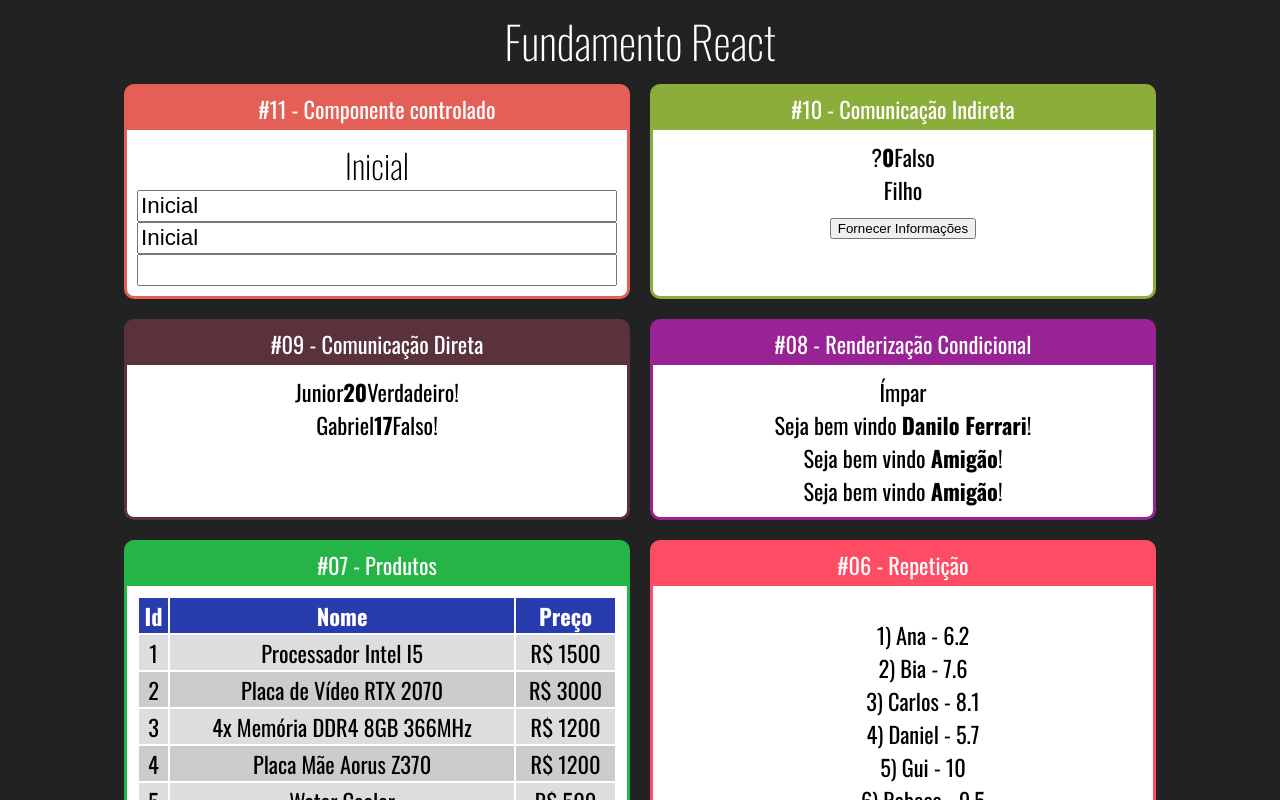
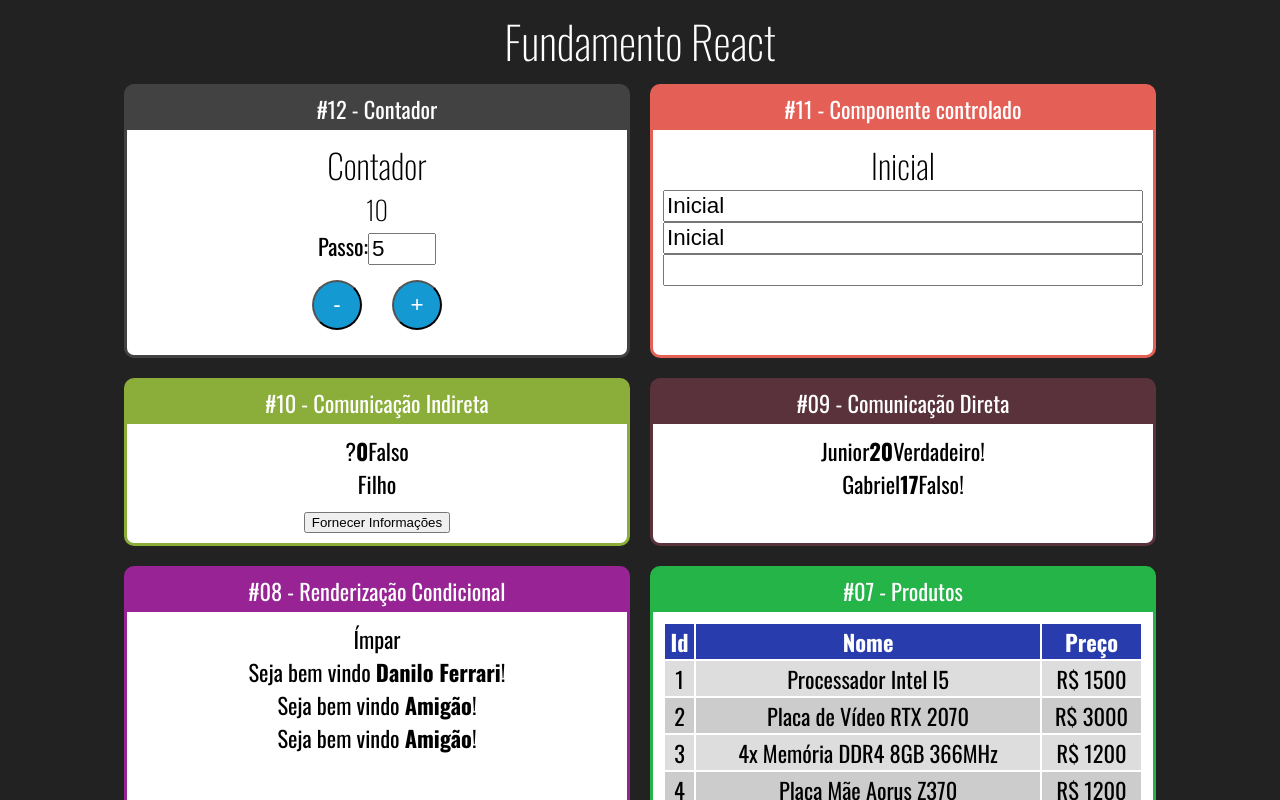
Before and after one commit to DevDaniloFerrari/fundamentos-react, a React (Create React App) app: page / in a window 1280 px wide. Shown: the top 800 px of the page. Built offline with nearby package versions, Linux system fonts and the light colour scheme.

Commit message:
criando componente de classe

```diff
--- a/src/App.jsx
+++ b/src/App.jsx
@@ -15,12 +15,17 @@
 import DiretaPai from './components/comunicacao/DiretaPai';
 import IndiretaPai from './components/comunicacao/IndiretaPai';
 import Input from './components/formulario/Input';
+import Contador from './components/contador/Contador';
 
 export default () =>
     <div className="App">
         <h1>Fundamento React</h1>
 
         <div className="Cards">
+            <Card titulo="#12 - Contador" color="#424242">
+                <Contador numeroInicial={10}></Contador>
+            </Card>
+
             <Card titulo="#11 - Componente controlado" color="#E45F56">
                 <Input></Input>
             </Card>
--- /dev/null
+++ b/src/components/contador/Contador.css
@@ -0,0 +1,14 @@
+.Contador input {
+    font-size: 1.4rem;
+    width: 60px;
+}
+
+.Contador button {
+    margin: 15px;
+    height: 50px;
+    width: 50px;
+    border-radius: 50%;
+    background-color: #1499D3;
+    color: #FFF;
+    font-size: 1.4rem;
+}
--- /dev/null
+++ b/src/components/contador/Contador.jsx
@@ -0,0 +1,46 @@
+import React, { Component } from 'react'
+import './Contador.css'
+
+class Contador extends Component {
+
+    state = {
+        numero: this.props.numeroInicial || 0,
+        passo: this.props.passoInicial || 5
+    }
+
+    inc = () => {
+        this.setState({
+            numero: this.state.numero + this.state.passo
+        })
+    }
+
+    dec = () => {
+        this.setState({
+            numero: this.state.numero - this.state.passo
+        })
+    }
+
+    setPasso = (evento) => {
+        this.setState({
+            passo: +evento.target.value
+        })
+    }
+
+    render() {
+        return (
+            <div className="Contador">
+                <h2>Contador</h2>
+                <h3>{this.state.numero}</h3>
+                <div>
+                    <label htmlFor="passoInput">Passo:</label>
+                    <input id="passoInput" type="number"
+                        value={this.state.passo} onChange={this.setPasso} />
+                </div>
+                <button onClick={this.dec}>-</button>
+                <button onClick={this.inc}>+</button>
+            </div>
+        )
+    }
+}
+
+export default Contador
```
Also changed, not shown: 1 other file (tests, documents, lock files or other folders).
